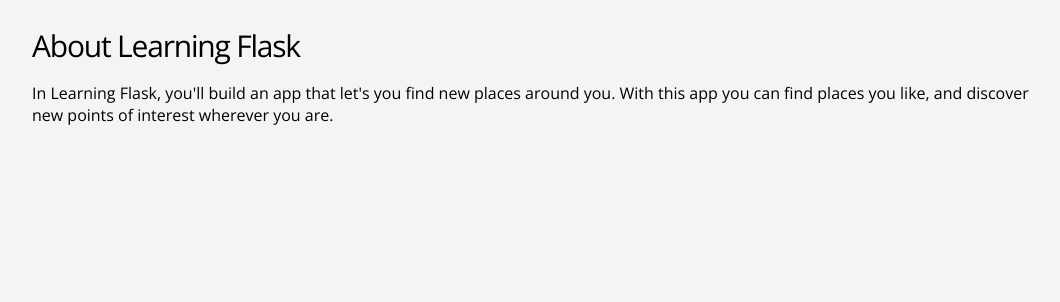
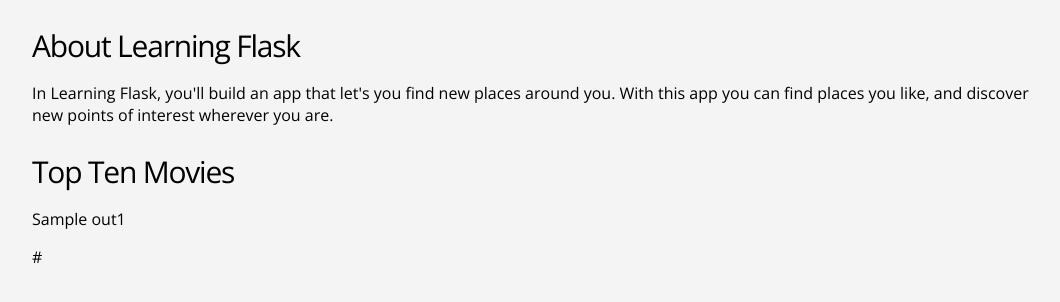
Before and after one commit to Zekimar/1520_Project, a Flask app: template templates/about.html in a window 1280 px wide. Shown: the part 50-352 px from the top of the page, without its empty margins (108-1168 px from the left). Run offline with Flask 2, Linux system fonts and the light colour scheme; the template is opened without the code that fills it: most values are stand-ins (such as "Sample title", 1, 10 or a date in 2020).

Commit message:
movie title and url display in about page

```diff
--- a/app.py
+++ b/app.py
@@ -1,4 +1,5 @@
 from flask import Flask, render_template
+from TopTen import output, movies, you_tube_top_ten_url, top_ten_movies, youtube_urls
 
 app = Flask(__name__)
 
@@ -10,7 +11,10 @@ def index():
 
 @app.route("/about")
 def about():
-    return render_template("about.html")
+    output(movies)
+    output(you_tube_top_ten_url)
+    return render_template("about.html", out1=top_ten_movies,out2=youtube_urls)
+
 
 if __name__ == '__main__':
     app.run(host='127.0.0.1', port=8080, debug=True)
--- a/templates/about.html
+++ b/templates/about.html
@@ -1,12 +1,22 @@
 {% extends "layout.html" %}
 
 {% block content %}
-  <main class="about-section">
-    <div class="container">
+<main class="about-section">
+  <div class="container">
 
     <h2>About Learning Flask</h2>
-    <p>In Learning Flask, you'll build an app that let's you find new places around you. With this app you can find places you like, and discover new points of interest wherever you are.</p>
+    <p>In Learning Flask, you'll build an app that let's you find new places around you. With this app you can find
+      places you like, and discover new points of interest wherever you are.</p>
 
-    </div>
-  </main>
+    <h2>Top Ten Movies</h2>
+    {% for movieNames in out1 %}
+
+    <p>{{ movieNames }}</p>
+    {% endfor %}
+    {% for movieLinks in out2 %}
+    <p>{{ movieLinks }}</p>
+
+    {% endfor %}
+  </div>
+</main>
 {% endblock %}
--- a/templates/index.html
+++ b/templates/index.html
@@ -31,7 +31,7 @@
                 zoom: 12
             });
             if (navigator.geolocation) {
-                navigator.geolocation.getCurrentPosition(function(position) {
+                navigator.geolocation.getCurrentPosition(function (position) {
                     var pos = {
                         lat: position.coords.latitude,
                         lng: position.coords.longitude
@@ -67,7 +67,6 @@
                 position: place.geometry.location
             });
         }
-
     </script>
     <script src="https://maps.googleapis.com/maps/api/js?key=AIzaSyAU5KAyTuvKuS95KySyAzeCPsBY_pj2lGw&libraries=places&callback=myMap"></script>
 
```
Also changed, not shown: TopTen.py (+4 -7 lines).
